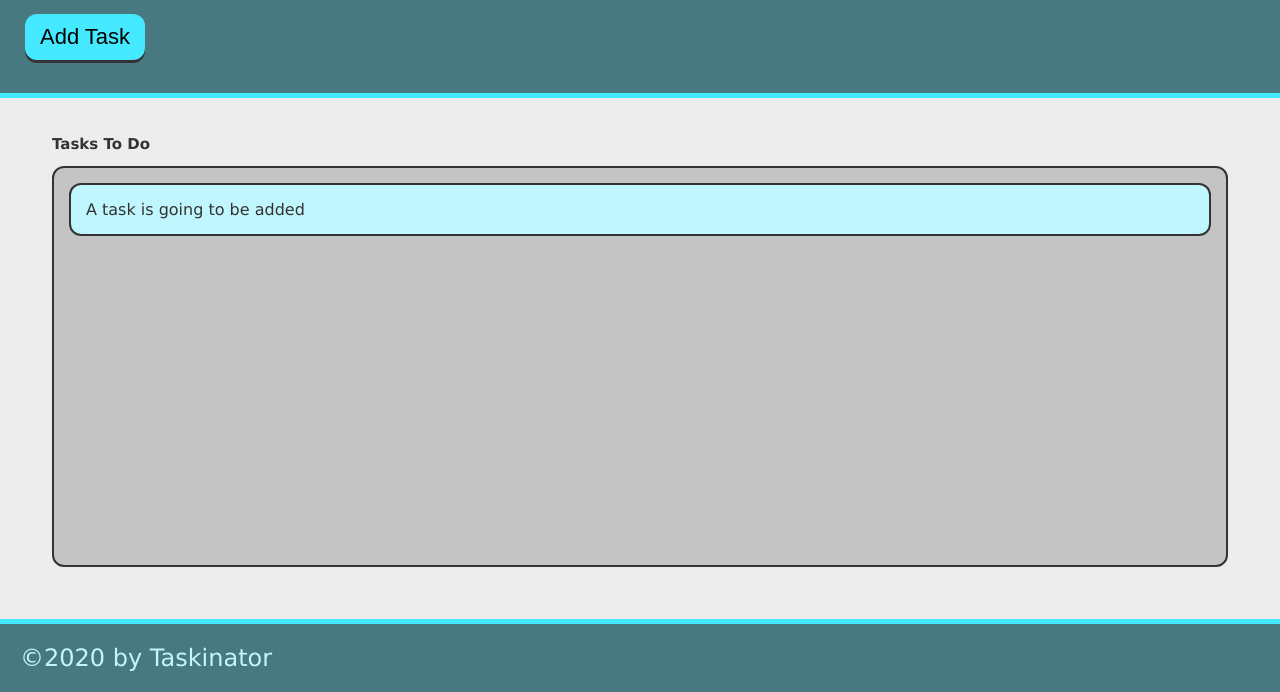
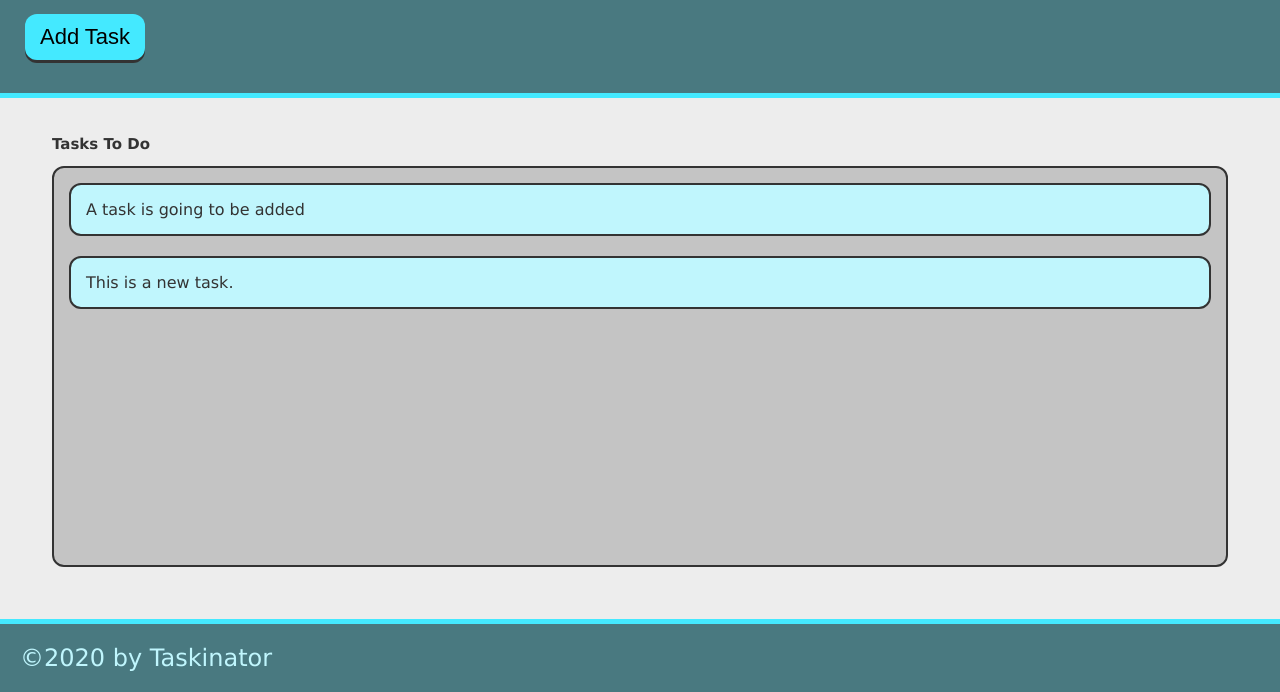
Before and after one commit to antger78/taskinator, a plain HTML site: page index.html in a window 1280 px wide. Both pictures are taken after a click on the button "Add Task". Shown: the part 108-800 px from the top of the page. Drawn offline with Linux system fonts and the light colour scheme.

Commit message:
add ability to add task

```diff
--- a/assets/js/script.js
+++ b/assets/js/script.js
@@ -0,0 +1,12 @@
+var buttonEl = document.querySelector("#save-task");
+var tasksToDoEl = document.querySelector("#tasks-to-do");
+// spent 5 minutes trying to figure out why code didnt work...forgot the s in tasks, use copy and paste
+
+var createTaskHandler = function(){
+    var listItemEl = document.createElement("li");
+    listItemEl.className = "task-item";
+    listItemEl.textContent = "This is a new task.";
+    tasksToDoEl.appendChild(listItemEl);
+}
+
+buttonEl.addEventListener("click", createTaskHandler);
--- a/index.html
+++ b/index.html
@@ -12,12 +12,12 @@
     <header>
         <h1>Taskinator</h1>
         <p>Click the button below to add a new task!</p>
-        <button class="btn">Add Task</button>
+        <button class="btn" id="save-task">Add Task</button>
     </header>
     <main class="page-content">
         <section class="task-list-wrapper">
             <h2>Tasks To Do</h2>
-            <ul class="task-list">
+            <ul class="task-list" id="tasks-to-do">
                 <li class="task-item">A task is going to be added</li>
             </ul>
         </section>
```
